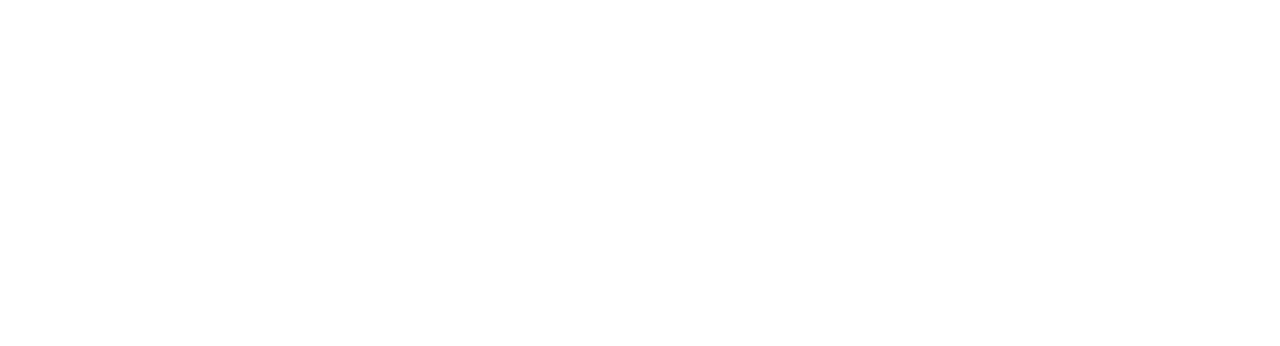
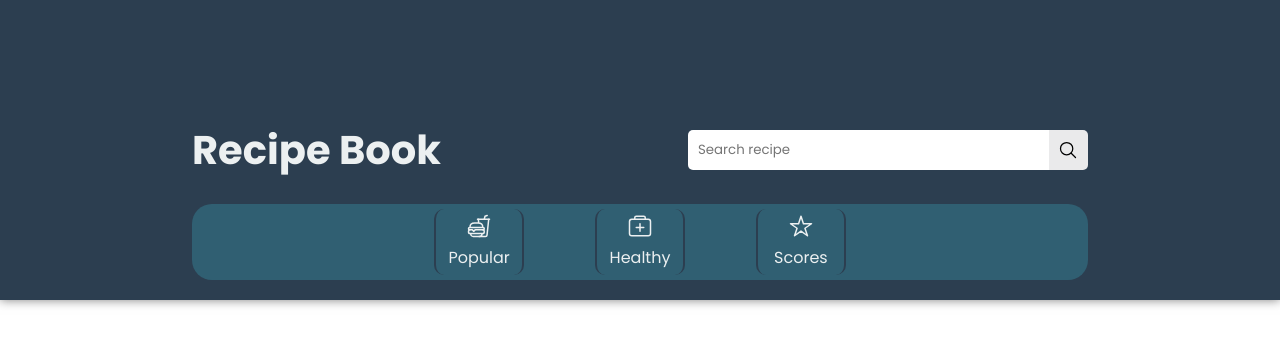
Before and after one commit to deep-git/Recipe-book, a React (Vite) app: page / in a window 1280 px wide. Before the commit this address had no page. Shown: the top 346 px of the page. Built offline with nearby package versions, Linux system fonts and the light colour scheme; no server answers.

Commit message:
fit: test links

```diff
--- a/src/App.jsx
+++ b/src/App.jsx
@@ -13,7 +13,7 @@
   return (
     <BrowserRouter>
       <Routes>
-        <Route path="../recipe-book" element={<Header/>}/>
+        <Route path="/" element={<Header/>}/>
         <Route path="/recipe/:recipeid" element={<Recipe/>}/>
         <Route path="/popular" element={<Popular/>}/>
         <Route path="/healthy" element={<Healthy/>}/>
--- a/src/components/Navbar/Navbar.jsx
+++ b/src/components/Navbar/Navbar.jsx
@@ -8,7 +8,7 @@
   return (
     <div className="wrapper">
       <div className="container">
-                    <Link to="/recipe-book"><h1>Recipe Book</h1></Link>
+                    <Link to="/"><h1>Recipe Book</h1></Link>
                     <div className="search">
                         <input type="text" value={name} onChange={(e) => setName(e.target.value)} className="recipe_search" placeholder="Search recipe" />
                         {name.length != 0 ? (
```
